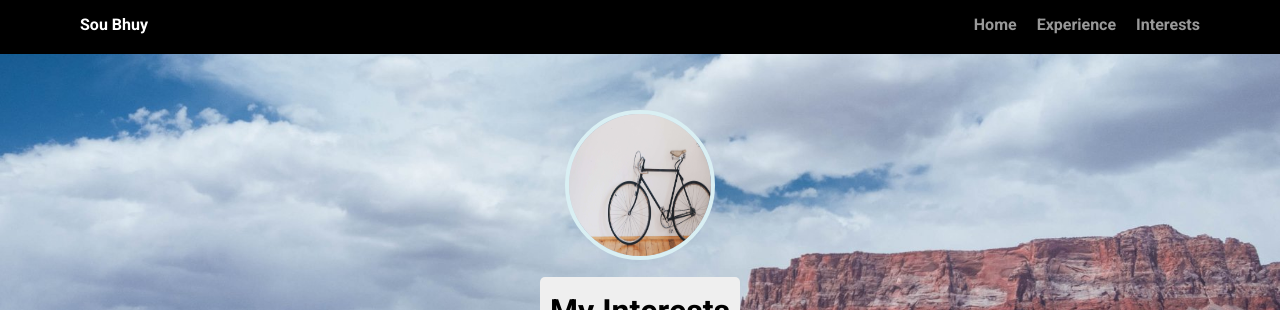
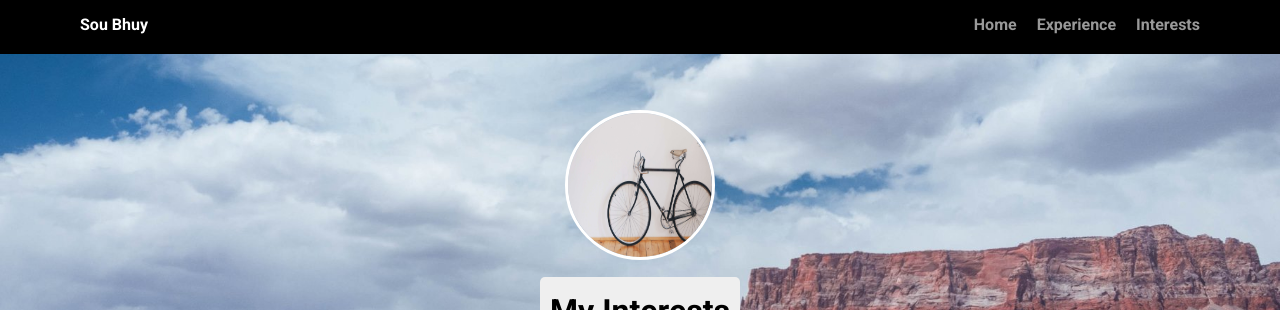
Before and after one commit to frntensou/techdegree-project-1, a plain HTML site: page interests.html in a window 1280 px wide. Shown: the top 310 px of the page. Drawn offline with Linux system fonts and the light colour scheme; a web font is replaced by a local one.

Commit message:
updating interests

```diff
--- a/interests.html
+++ b/interests.html
@@ -16,7 +16,7 @@
         </ul>
     </nav>
     <header>
-        <img src="images/profile.jpg" alt="Bicycle" class="profile-image-interests">
+        <img src="images/profile.jpg" alt="Bicycle" class="profile-image">
         <h1 class="tag name">My Interests</h1>
 
     </header>
```
